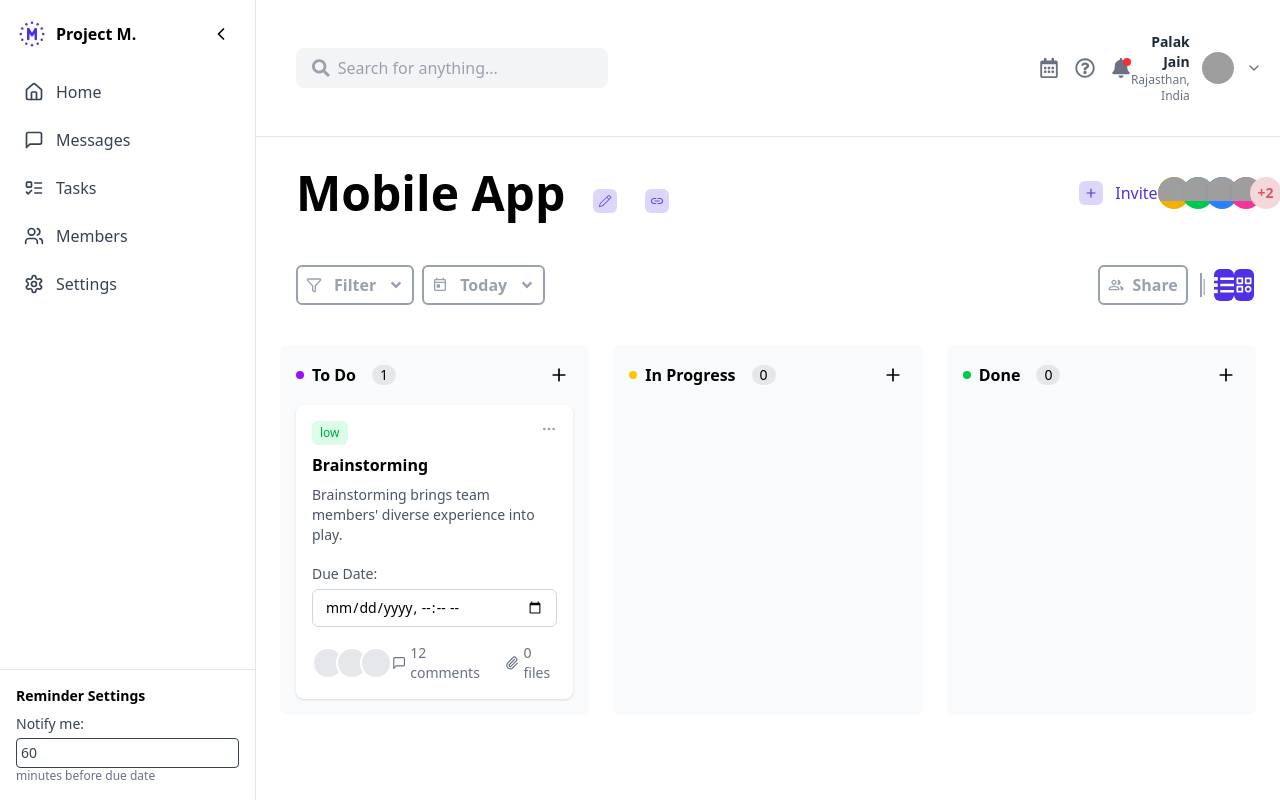
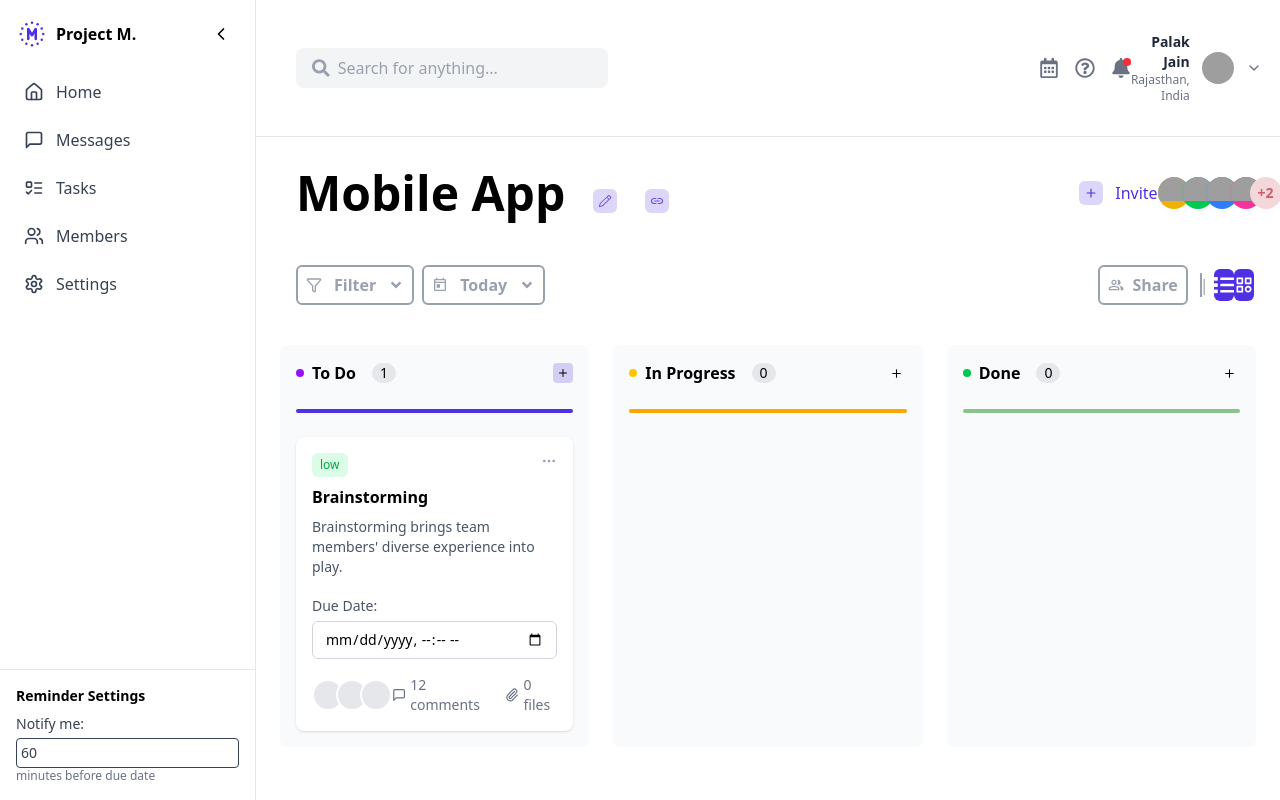
Before and after one commit to Nasir-buddy/test_project, a React (Vite) app: page /app in a window 1280 px wide. Built offline with nearby package versions, Linux system fonts and the light colour scheme; grey boxes are pictures that could not be loaded.

Commit message:
fix some UI and functionality

```diff
--- a/src/components/DoneSection.jsx
+++ b/src/components/DoneSection.jsx
@@ -1,26 +1,26 @@
-import { useState } from "react"
-import { DragDropContext, Droppable, Draggable } from "react-beautiful-dnd"
-import { Plus } from "lucide-react"
-import { useDispatch } from "react-redux"
-import { addTask } from "../store/tasksSlice"
-import TaskCard from "./TaskCard"
+import { useState } from "react";
+import { DragDropContext, Droppable, Draggable } from "react-beautiful-dnd";
+import { Plus } from "lucide-react";
+import { useDispatch } from "react-redux";
+import { addTask, updateTask } from "../store/tasksSlice";
+import TaskCard from "./TaskCard";
 
 export default function DoneSection({ tasks }) {
-  const [showAddForm, setShowAddForm] = useState(false)
+  const [showAddForm, setShowAddForm] = useState(false);
   const [newTask, setNewTask] = useState({
     title: "",
     description: "",
     priority: "low",
-    tags: ""
-  })
-  const dispatch = useDispatch()
+    tags: "",
+  });
+  const dispatch = useDispatch();
 
   const handleAddTask = (e) => {
-    e.preventDefault()
+    e.preventDefault();
     const tagsArray = newTask.tags
       .split(",")
       .map((tag) => tag.trim())
-      .filter((tag) => tag !== "")
+      .filter((tag) => tag !== "");
 
     const task = {
       id: Date.now().toString(),
@@ -31,47 +31,76 @@ export default function DoneSection({ tasks }) {
       comments: 0,
       files: 0,
       users: ["user1"],
-    }
-    dispatch(addTask({ status: "done", task }))
+    };
+    dispatch(addTask({ status: "done", task }));
     // Reset form state
-    setNewTask({ title: "", description: "", priority: "low", tags: "" })
-    setShowAddForm(false)
+    setNewTask({ title: "", description: "", priority: "low", tags: "" });
+    setShowAddForm(false);
+  };
+
+  const onDragEnd = (result) => {
+    const { destination, source, draggableId } = result;
+
+    if (!destination) {
+      return;
     }
 
+    if (destination.droppableId === source.droppableId && destination.index === source.index) {
+      return;
+    }
+
+    // Handle the updating of tasks' order or status
+    dispatch(updateTask({ taskId: draggableId, newStatus: destination.droppableId }));
+  };
+
   return (
+    <DragDropContext onDragEnd={onDragEnd}>
       <div className="flex-1 bg-gray-50 rounded-lg p-4">
         <div className="flex items-center justify-between mb-4">
           <div className="flex items-center gap-2">
             <div className="w-2 h-2 rounded-full bg-green-500"></div>
             <h2 className="font-semibold">Done</h2>
-          <span className="ml-2 bg-gray-200 px-2 rounded-full text-sm">{tasks.length}</span>
+            <span className="ml-2 bg-gray-200 px-2 rounded-full text-sm">
+              {tasks.length}
+            </span>
           </div>
-        <button onClick={() => setShowAddForm(true)} className="p-1 hover:bg-gray-100 rounded">
-          <Plus size={20} />
+          <button
+            onClick={() => setShowAddForm(true)}
+            className="p-1 hover:bg-gray-100 rounded"
+          >
+            <Plus size={13} />
           </button>
         </div>
-
+        <hr className="bg-[#8bc48a] h-1 rounded-md my-6 border-none" />
         {showAddForm && (
-        <form onSubmit={handleAddTask} className="mb-4 p-4 bg-white rounded-lg shadow-sm">
+          <form
+            onSubmit={handleAddTask}
+            className="mb-4 p-4 bg-white rounded-lg shadow-sm"
+          >
             <input
               type="text"
               placeholder="Task title"
               value={newTask.title}
-            onChange={(e) => setNewTask({ ...newTask, title: e.target.value })}
+              onChange={(e) =>
+                setNewTask({ ...newTask, title: e.target.value })
+              }
               className="w-full mb-2 p-2 border rounded"
               required
             />
             <textarea
               placeholder="Task description"
               value={newTask.description}
-            onChange={(e) => setNewTask({ ...newTask, description: e.target.value })}
+              onChange={(e) =>
+                setNewTask({ ...newTask, description: e.target.value })
+              }
               className="w-full mb-2 p-2 border rounded"
               required
             />
-          {/* Priority dropdown */}
             <select
               value={newTask.priority}
-            onChange={(e) => setNewTask({ ...newTask, priority: e.target.value })}
+              onChange={(e) =>
+                setNewTask({ ...newTask, priority: e.target.value })
+              }
               className="w-full mb-2 p-2 border rounded"
               required
             >
@@ -79,16 +108,20 @@ export default function DoneSection({ tasks }) {
               <option value="medium">Medium</option>
               <option value="high">High</option>
             </select>
-          {/* Comma-separated tags input */}
             <input
               type="text"
               placeholder="Comma-separated tags"
               value={newTask.tags}
-            onChange={(e) => setNewTask({ ...newTask, tags: e.target.value })}
+              onChange={(e) =>
+                setNewTask({ ...newTask, tags: e.target.value })
+              }
               className="w-full mb-2 p-2 border rounded"
             />
             <div className="flex gap-2">
-            <button type="submit" className="px-3 py-1 bg-purple-600 text-white rounded hover:bg-purple-700">
+              <button
+                type="submit"
+                className="px-3 py-1 bg-purple-600 text-white rounded hover:bg-purple-700"
+              >
                 Add
               </button>
               <button
@@ -101,15 +134,21 @@ export default function DoneSection({ tasks }) {
             </div>
           </form>
         )}
-
-      <DragDropContext>
         <Droppable droppableId="done">
           {(provided) => (
-          <div {...provided.droppableProps} ref={provided.innerRef} className="space-y-4">
+            <div
+              {...provided.droppableProps}
+              ref={provided.innerRef}
+              className="space-y-4"
+            >
               {tasks.map((task, index) => (
                 <Draggable key={task.id} draggableId={task.id} index={index}>
                   {(provided) => (
-                  <div ref={provided.innerRef} {...provided.draggableProps} {...provided.dragHandleProps}>
+                    <div
+                      ref={provided.innerRef}
+                      {...provided.draggableProps}
+                      {...provided.dragHandleProps}
+                    >
                       <TaskCard task={task} />
                     </div>
                   )}
@@ -119,7 +158,7 @@ export default function DoneSection({ tasks }) {
             </div>
           )}
         </Droppable>
+      </div>
     </DragDropContext>
-    </div>
-  )
+  );
 }
--- a/src/components/InProgressSection.jsx
+++ b/src/components/InProgressSection.jsx
@@ -54,9 +54,10 @@ export default function InProgressSection({ tasks }) {
           onClick={() => setShowAddForm(true)}
           className="p-1 hover:bg-gray-100 rounded"
         >
-          <Plus size={20} />
+          <Plus size={13} />
         </button>
       </div>
+      <hr className="bg-[#ffa500] h-1 my-6 rounded-md border-none"/>
       {showAddForm && (
         <form
           onSubmit={handleAddTask}
--- a/src/components/TodoSection.jsx
+++ b/src/components/TodoSection.jsx
@@ -77,11 +77,11 @@ export default function TodoSection({ tasks }) {
           <h2 className="font-semibold">To Do</h2>
           <span className="ml-2 bg-gray-200 px-2 rounded-full text-sm">{tasks.length}</span>
         </div>
-        <button onClick={() => setShowAddForm(true)} className="p-1 hover:bg-gray-100 rounded">
-          <Plus size={20} />
+        <button onClick={() => setShowAddForm(true)} className="p-1 hover:bg-gray-100 rounded bg-[#d4cef2]">
+          <Plus size={12} />
         </button>
       </div>
-
+      <hr className="bg-[#5030e5] h-1 border-none rounded-md my-6"/>
       {showAddForm && (
         <form onSubmit={handleAddTask} className="mb-4 p-4 bg-white rounded-lg shadow-sm">
           <input
```
Lines whose indentation alone changed are shown as unchanged.
